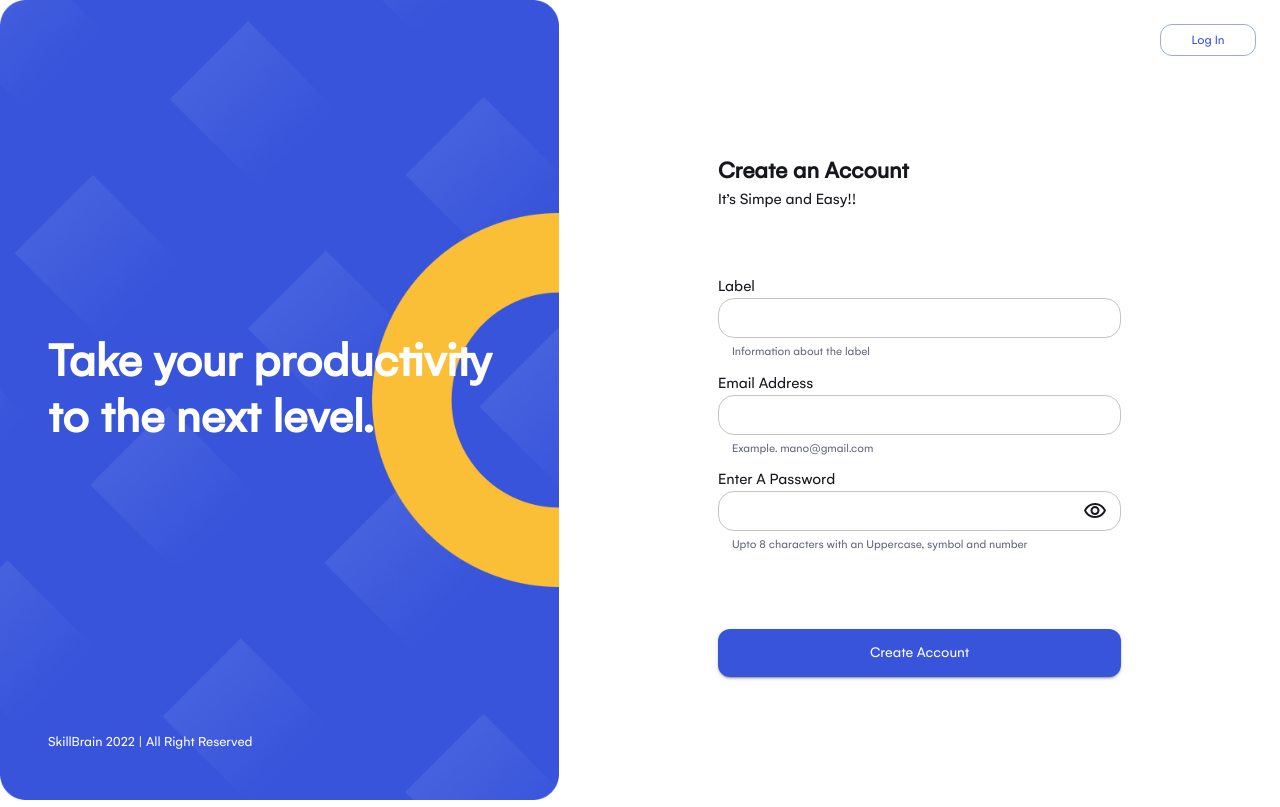
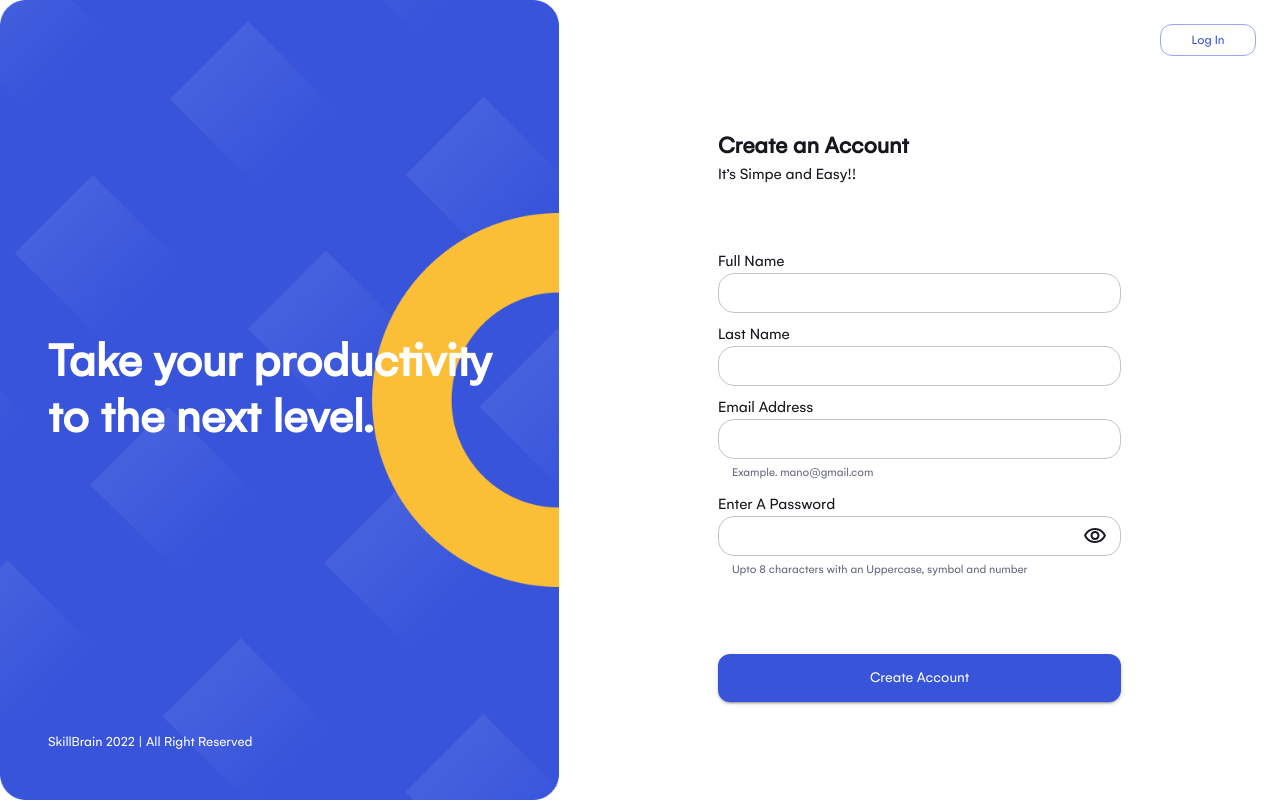
Before and after one commit to cezarmocanu/meteor-internship, a React (Vite) app: page /signup in a window 1280 px wide. Built offline with nearby package versions, Linux system fonts and the light colour scheme.

Commit message:
[168-cf7-Change-Label] Am modificat Label [168-cf7-Change-Label] Am adaugat Last Name

```diff
--- a/src/components/shared/input/FormLabel.jsx
+++ b/src/components/shared/input/FormLabel.jsx
@@ -1,5 +1,6 @@
 import { FormLabel } from "@mui/material";
 import { styled } from "@mui/material/styles";
+
 const StyledFormLabel = styled(FormLabel)(({ theme }) => ({
 	color: theme.palette.text.primary,
 	"&.Mui-error": {
--- a/src/pages/SignUpPage.jsx
+++ b/src/pages/SignUpPage.jsx
@@ -65,13 +65,22 @@ function SignUpPage() {
 								<Typography>It’s Simpe and Easy!!</Typography>
 							</Stack>
 							<Stack>
-								<FormLabel>Label</FormLabel>
+								<FormLabel>Full Name</FormLabel>
 								<TextField
 									required
 									variant="outlined"
-									helperText="Information about the label"
 									size="small"
+
 								/>
+
+								<FormLabel>Last Name</FormLabel>
+								<TextField
+									required
+									variant="outlined"
+									size="small"
+
+								/>
+
 								<FormLabel>Email Address</FormLabel>
 								<TextField
 									required
```
